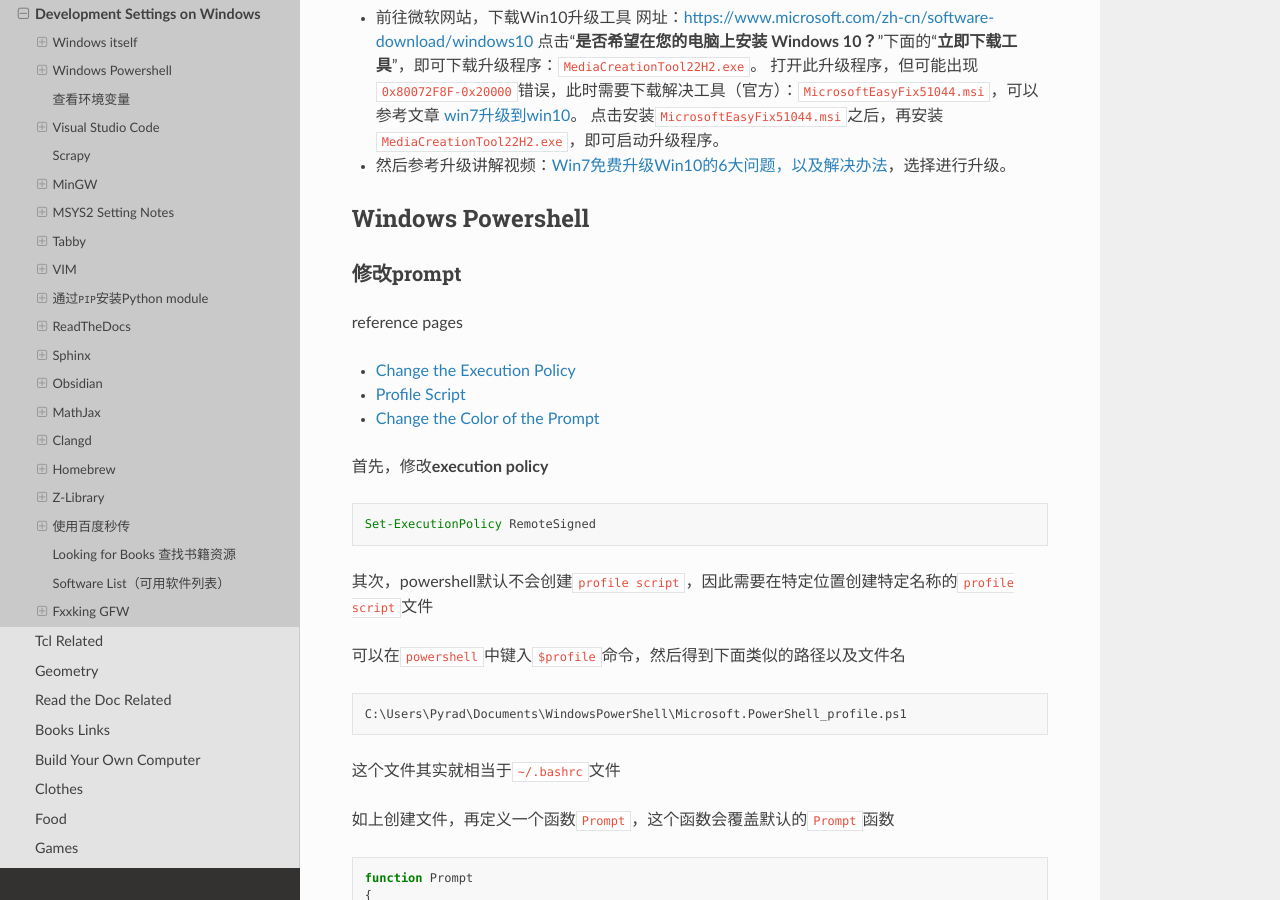
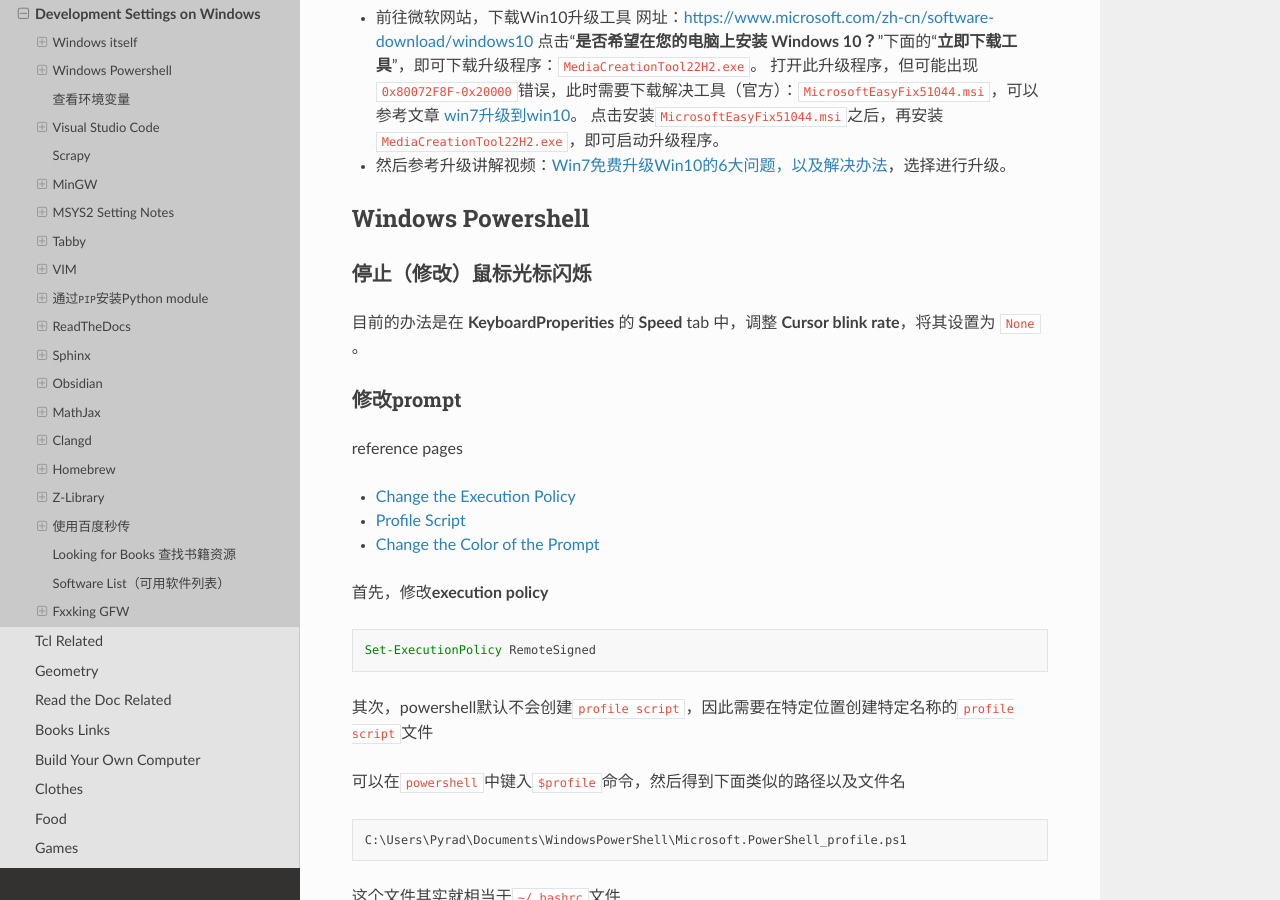
Before and after one commit to Pyrad/pyradnotes, a Sphinx documentation site: the page built from source/Notes/WinDevEnvSetup.md, in a window 1280 px wide and 900 px high, scrolled down 1046 px. Built offline with Sphinx 7.4.7 and the Read the Docs theme 2.0.0, drawn with Linux system fonts in a browser that asks for light colours.

Commit message:
Notes Windows term cursor blink rate

```diff
--- a/source/Notes/WinDevEnvSetup.md
+++ b/source/Notes/WinDevEnvSetup.md
@@ -49,6 +49,10 @@
 
 
 ## Windows Powershell
+
+### 停止（修改）鼠标光标闪烁
+
+目前的办法是在 **KeyboardProperities** 的 **Speed** tab 中，调整 **Cursor blink rate**，将其设置为 `None` 。
 
 ### 修改prompt
 
```
Also changed, not shown: other parts of source/Notes/WinDevEnvSetup.md (+2 -0 lines).
